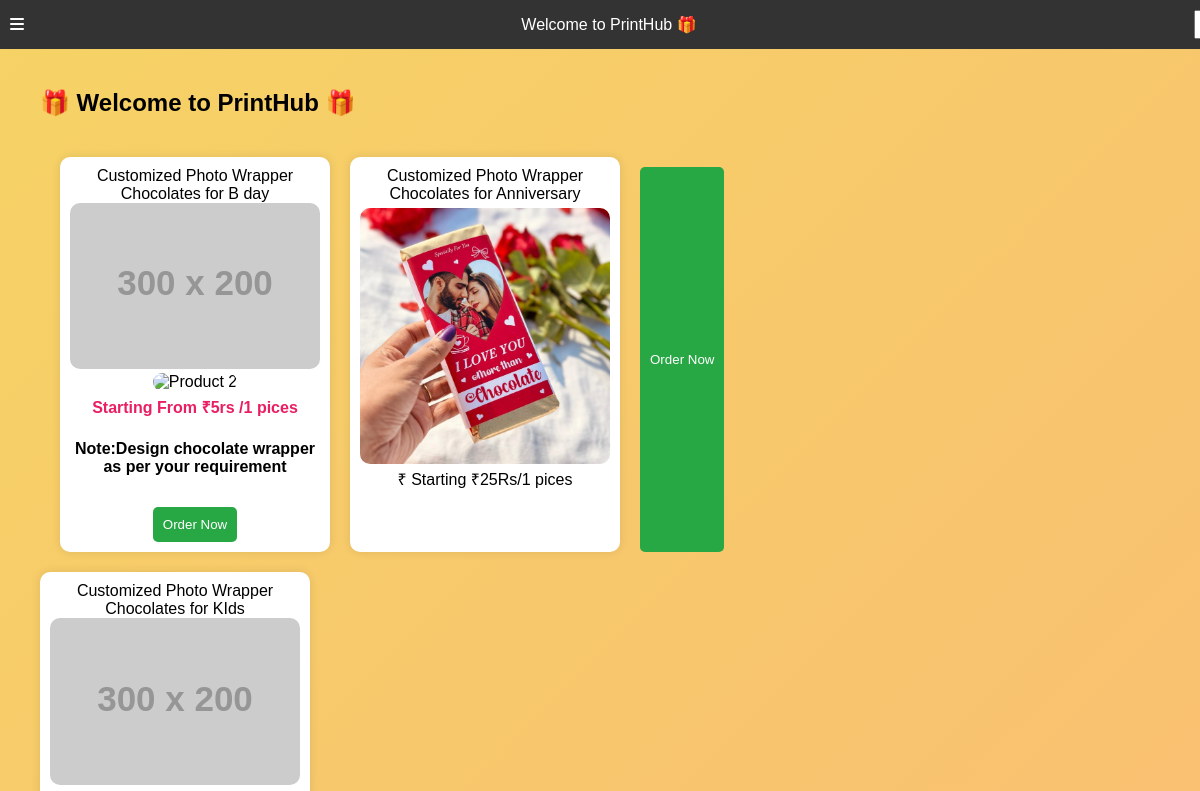
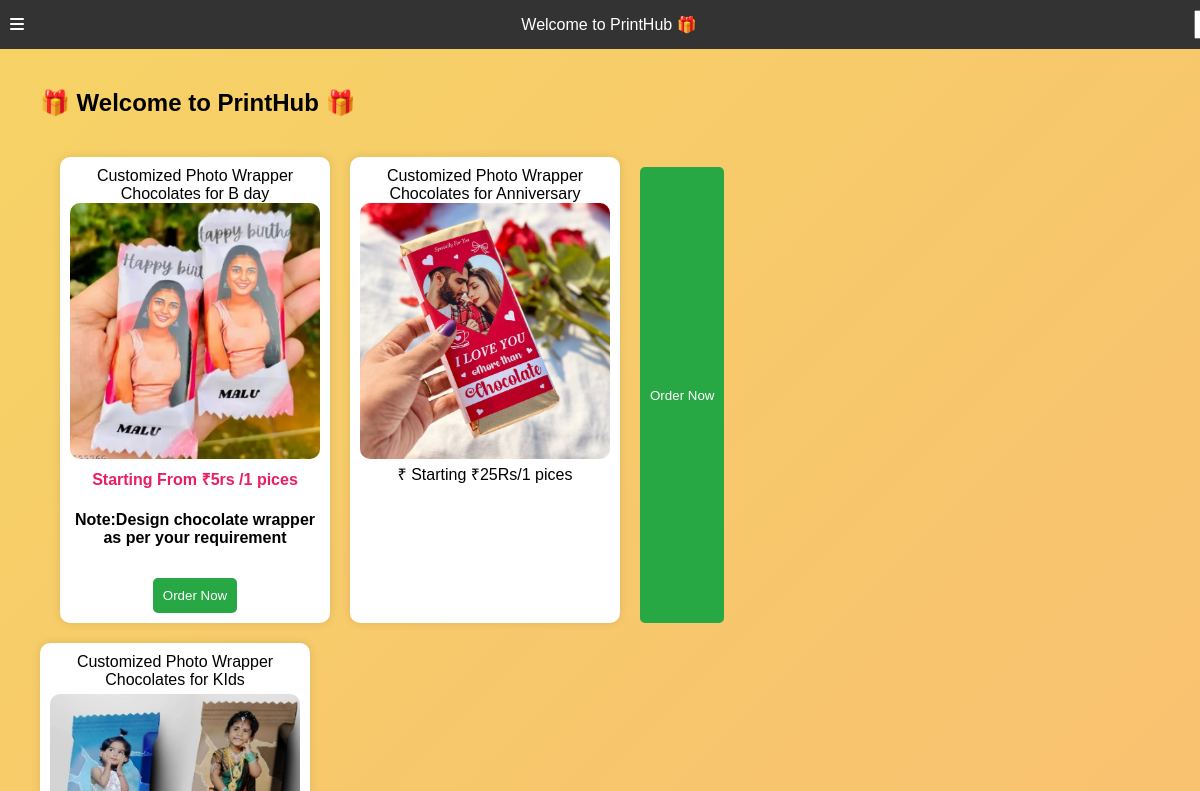
Before and after one commit to chocoprinthub/design, a plain HTML site: page index.html in a window 1280 px wide. Shown: the top 791 px of the page, 0-1200 px from the left. Drawn offline with Linux system fonts and the light colour scheme; placeholder pictures from the web are drawn by us.

Commit message:
Update index.html

```diff
--- a/index.html
+++ b/index.html
@@ -131,8 +131,7 @@ footer {
 <div class="products-scroll" id="products">
   <div class="product chocolates">
     <div>Customized Photo Wrapper Chocolates for B day</div>
-    <img src="https://via.placeholder.com/300x200/ffcdd2/333?text=Birthday+Chocolates">
-	<img src="C:\Users\chiru\OneDrive\Pictures\myportal\cho3zoom.png" alt="Product 2">
+    <img src="images/bdaychoco.jpg" alt="Product 1">
     <div class="product-price">Starting From ₹5rs /1 pices </div>
 	<h4> Note:Design chocolate wrapper as per your requirement </h6>
     <button class="orderBtn" onclick="orderNow('Customized Photo Wrapper Chocolates for Birthday Chocolates', '₹5rs /1 pices')">Order Now</button>
@@ -141,13 +140,13 @@ footer {
 
 	<div class="product Chocolates ">
     <div>Customized Photo Wrapper Chocolates for Anniversary </div>
-    <img src="images/love-choco.jpg" alt="Product 3 >
+    <img src="images/love-choco.jpg" alt="Product 2 >
     <div class="product-price">₹ Starting ₹25Rs/1 pices</div>
     <button class="orderBtn" onclick="orderNow('Customized Photo Wrapper Chocolates for Love Gift', 'Starting 25Rs/1 pices')">Order Now</button>
   </div>
 	<div class="product Chocolates">
     <div>Customized Photo Wrapper Chocolates for KIds</div>
-    <img src="https://via.placeholder.com/300x200/c8e6c9/333?text=Anniversary+Gift">
+    <img src="images/kidsbdaychoco.jpg" alt="Product 3 >
     <div class="product-price">Starting ₹25Rs/1 pices</div>
     <button class="orderBtn" onclick="orderNow('Customized Photo Wrapper Chocolates for Anniversary Gift', '₹25Rs/1 pices)">Order Now</button>
   </div>
```
